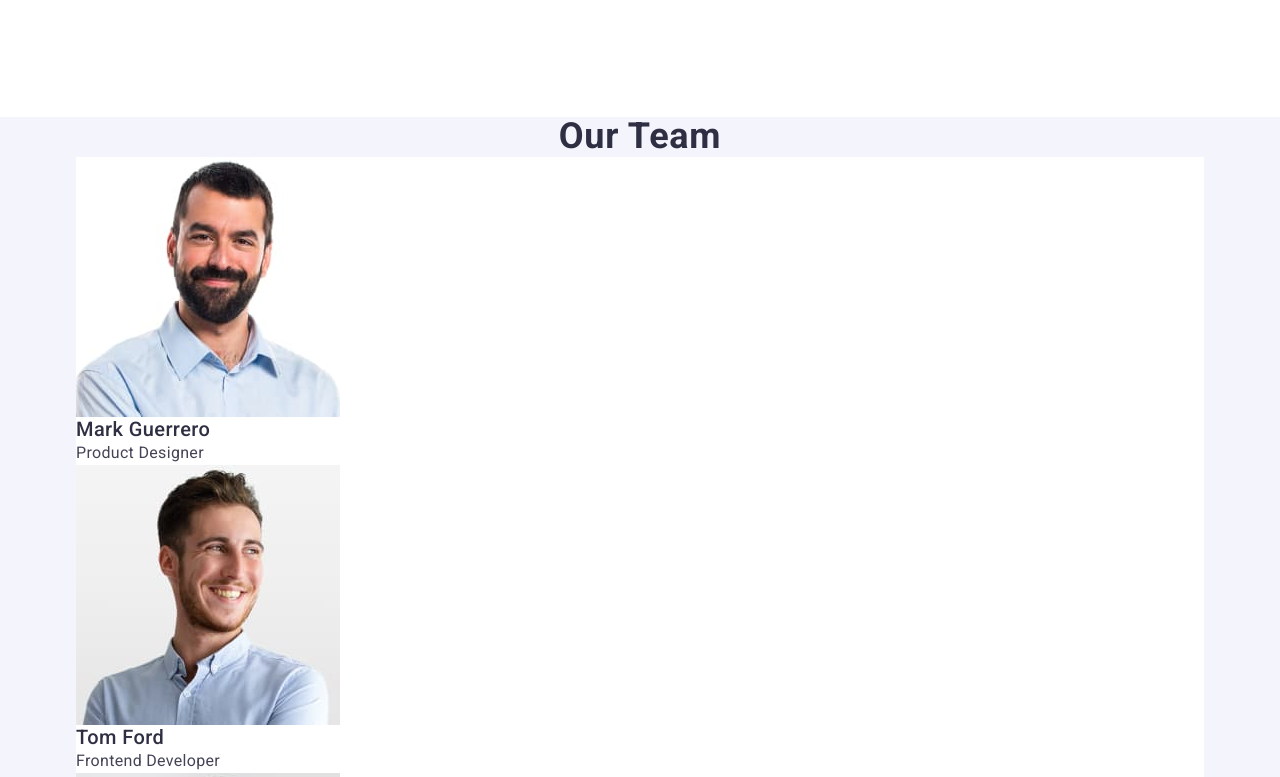
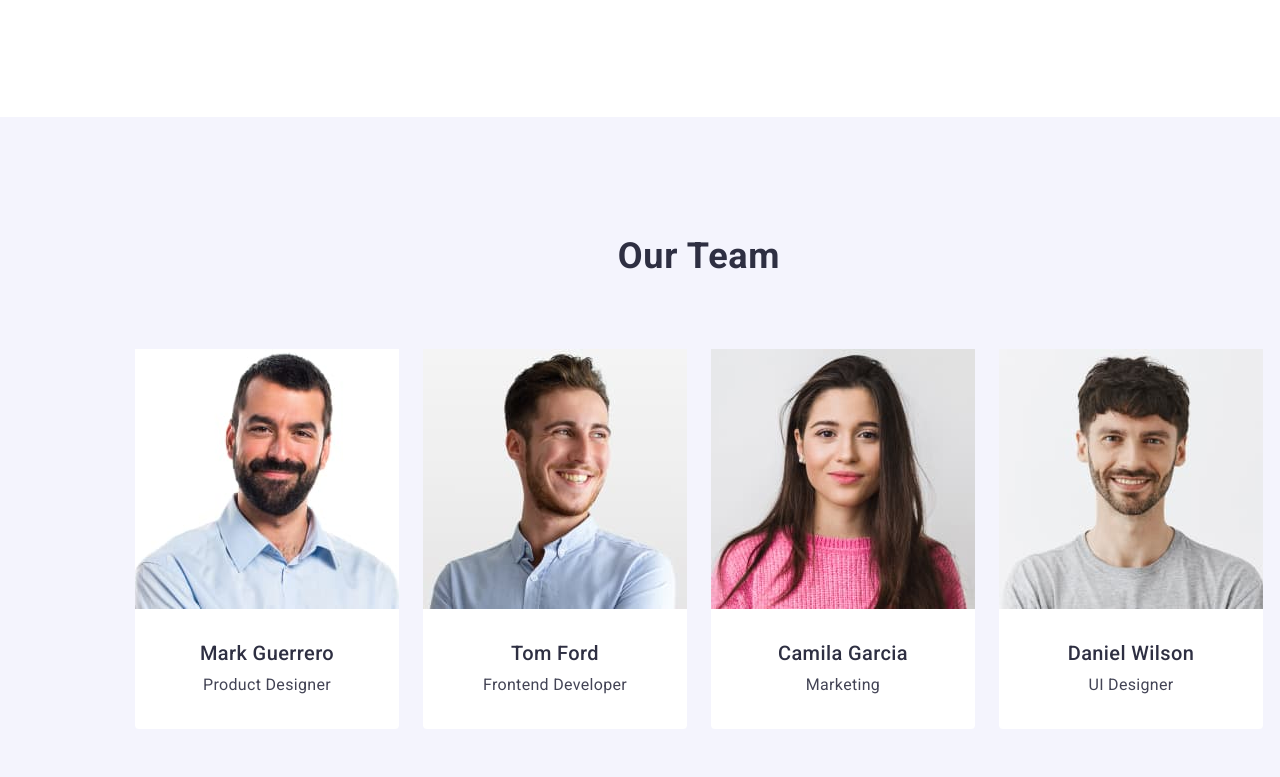
Before and after one commit to hayrunisatrn/goit-markup-hw-03, a plain HTML site: page index.html in a window 1280 px wide. Shown: the part 905-1682 px from the top of the page. Drawn offline with nearby package versions, Linux system fonts and the light colour scheme.

Commit message:
üçüncü-bölüm

```diff
--- a/css/styles.css
+++ b/css/styles.css
@@ -261,18 +261,24 @@ ul {
     letter-spacing: 0.02em;
     text-transform: capitalize;
     color: #2e2f42;
+    margin-bottom: 72px;
 }
 
 .team {
     background-color: #f4f4fd;
+    padding: 120px;
 }
 
 .our-list {
     background-color: #FFFFFF;
+    width: calc((100% - 72px) / 4);
+    border-radius: 0px 0px 4px 4px;
 }
 
 .our-team-tab {
     list-style-type: none;
+    display: flex;
+    gap: 24px;
 }
 
 .team-tab {
@@ -282,12 +288,15 @@ ul {
     letter-spacing: 0.02em;
     text-transform: capitalize;
     color: #2e2f42;
+    text-align: center;
+    margin-bottom: 8px;
 }
 
 .team-p {
     font-size: 16px;
     line-height: 1.5;
     letter-spacing: 0.02em;
+    text-align: center;
 }
 
 .portfolio-list1 {
@@ -341,3 +350,7 @@ ul {
     color: #f4f4fd;
     letter-spacing: 0.02em;
 }
+
+.card {
+    padding: 32px 0;
+}
--- a/index.html
+++ b/index.html
@@ -97,23 +97,31 @@
                 <ul class="our-team-tab">
                     <li class="our-list">
                         <img src="./images/teamcard.jpg" alt="Mark Guerrero" width="264">
+                        <div class="card">
                             <h3 class="team-tab">Mark Guerrero</h3>
                             <p class="team-p">Product Designer</p>
+                        </div>
                     </li>
                     <li class="our-list">
                         <img src="./images/img.jpg" alt="Tom Ford" width="264">
+                        <div class="card">
                             <h3 class="team-tab">Tom Ford</h3>
                             <p class="team-p">Frontend Developer</p>
+                        </div>
                     </li>
                     <li class="our-list">
                         <img src="./images/img1.jpg" alt="Camila Garcia" width="264">
+                        <div class="card">
                             <h3 class="team-tab">Camila Garcia</h3>
                             <p class="team-p">Marketing</p>
+                        </div>
                     </li>
                     <li class="our-list">
                         <img src="./images/img2.jpg" alt="Daniel Wilson" width="264">
+                        <div class="card">
                             <h3 class="team-tab">Daniel Wilson</h3>
                             <p class="team-p">UI Designer</p>
+                        </div>
                     </li>
                 </ul>
             </div>
```
Lines whose indentation alone changed are shown as unchanged.
